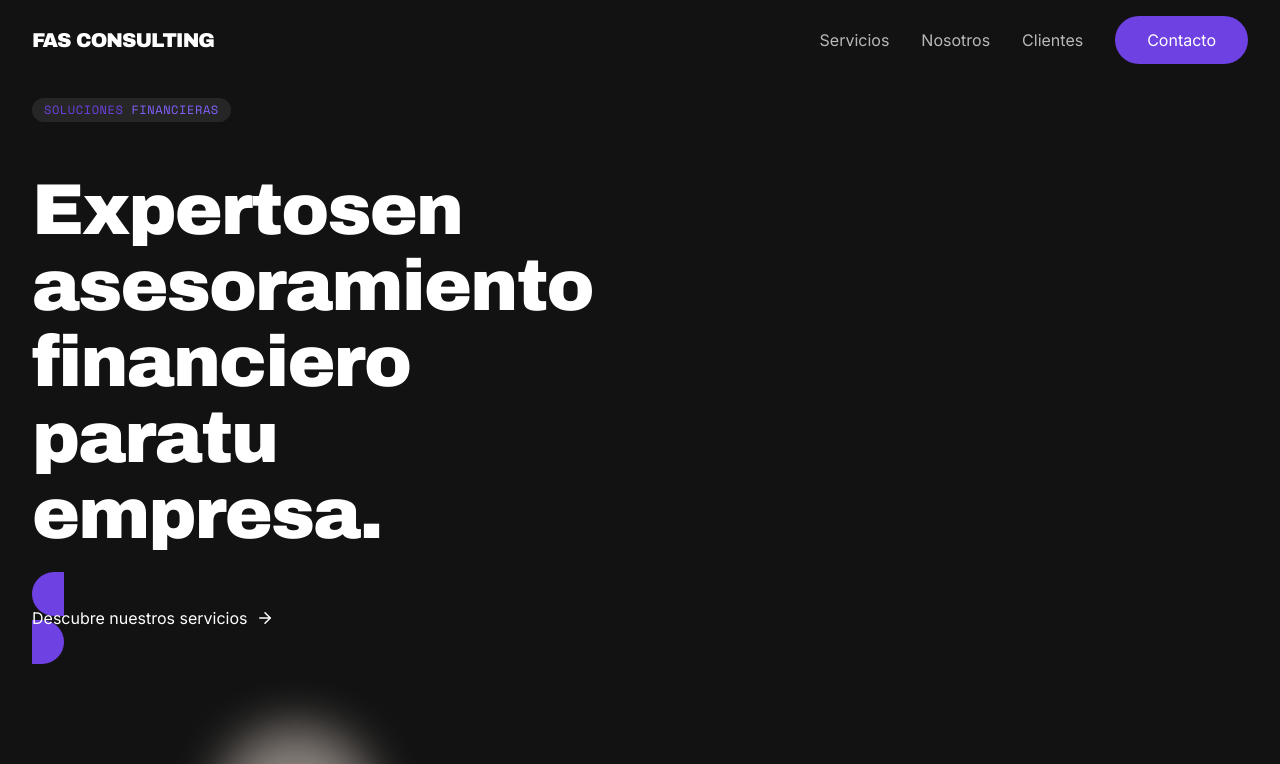
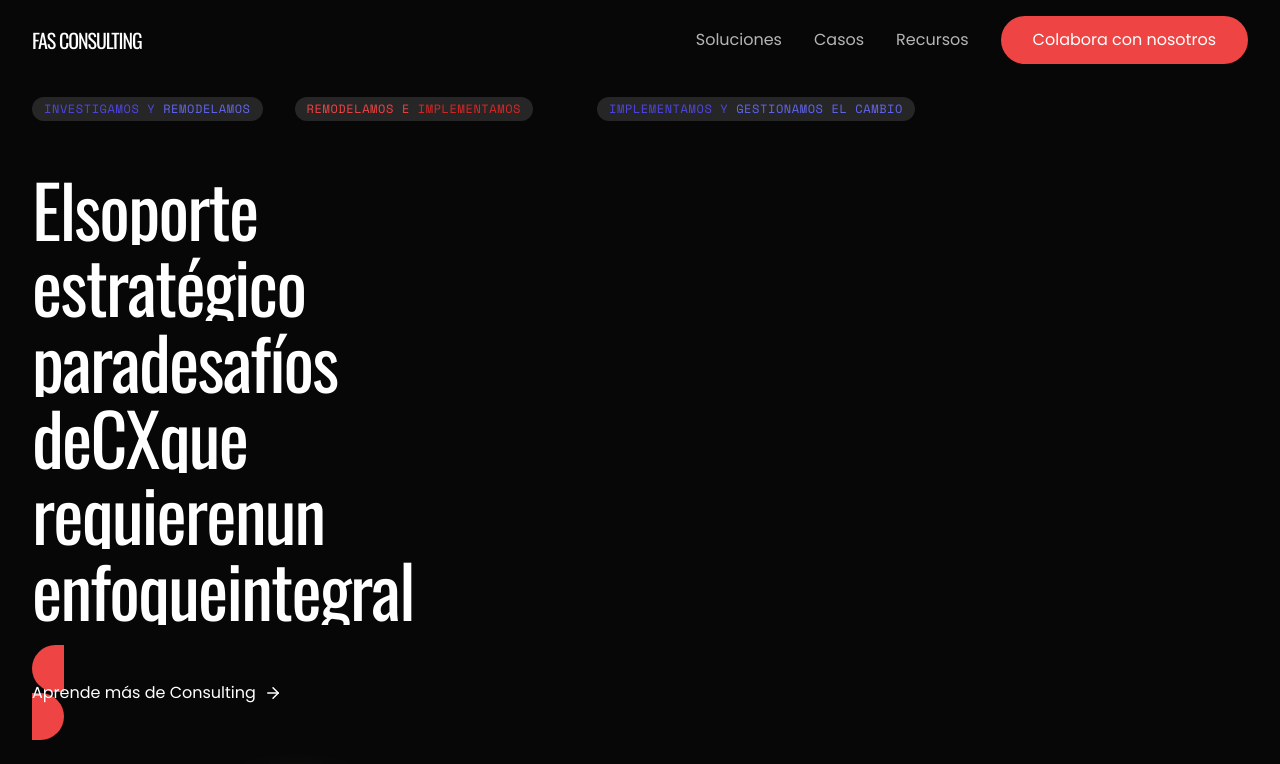
Before and after one commit to cbussalleu/findasense-consulting, a React (Vite) app: page / in a window 1280 px wide. Shown: the top 764 px of the page. Built offline with nearby package versions, Linux system fonts and the light colour scheme.

Commit message:
Update website content and styling
Updates website content, including text, sections, and navigation. Modifies color palette, typography, and adds new sections for consulting services and resources. Adjusts contact information and copyright notice.

```diff
--- a/index.html
+++ b/index.html
@@ -8,6 +8,9 @@
     <meta name="description" content="FAS Consulting - Financial Advisory Services" />
     <meta name="author" content="FAS Consulting" />
     <meta property="og:image" content="/og-image.png" />
+    <link rel="preconnect" href="https://fonts.googleapis.com">
+    <link rel="preconnect" href="https://fonts.gstatic.com" crossorigin>
+    <link href="https://fonts.googleapis.com/css2?family=Oswald:wght@400;500;600;700&family=Poppins:wght@300;400;500;600;700&display=swap" rel="stylesheet">
   </head>
 
   <body>
--- a/src/components/Hero.tsx
+++ b/src/components/Hero.tsx
@@ -35,75 +35,101 @@ export const Hero = () => {
       <div className="section-container">
         <div className="flex flex-col items-start">
           <div className="mb-8">
-            <div className="chip bg-muted text-purple mb-5">SOLUCIONES <span className="text-purple-light">FINANCIERAS</span></div>
+            <div className="chip bg-muted text-accent mb-5">INVESTIGAMOS Y <span className="text-accent-light">REMODELAMOS</span></div>
+            <div className="chip bg-muted text-primary mb-5 ml-0 md:ml-8">REMODELAMOS E <span className="text-primary-dark">IMPLEMENTAMOS</span></div>
+            <div className="chip bg-muted text-purple mb-5 ml-0 md:ml-16">IMPLEMENTAMOS Y <span className="text-purple-light">GESTIONAMOS EL CAMBIO</span></div>
           </div>
 
           <h1 className="text-4xl md:text-6xl lg:text-7xl font-display tracking-tight text-white mb-8">
             <div className="text-reveal-container">
               <span className="text-reveal delay-50">E</span>
-              <span className="text-reveal delay-100">x</span>
-              <span className="text-reveal delay-150">p</span>
-              <span className="text-reveal delay-200">e</span>
-              <span className="text-reveal delay-250">r</span>
-              <span className="text-reveal delay-300">t</span>
+              <span className="text-reveal delay-100">l</span>
+              <span className="text-reveal delay-150"> </span>
+              <span className="text-reveal delay-200">s</span>
+              <span className="text-reveal delay-250">o</span>
+              <span className="text-reveal delay-300">p</span>
               <span className="text-reveal delay-350">o</span>
-              <span className="text-reveal delay-400">s</span>
-              <span className="text-reveal delay-450"> </span>
+              <span className="text-reveal delay-400">r</span>
+              <span className="text-reveal delay-450">t</span>
               <span className="text-reveal delay-500">e</span>
-              <span className="text-reveal delay-550">n</span>
             </div>
             <div className="text-reveal-container mt-1">
-              <span className="text-reveal delay-100">a</span>
+              <span className="text-reveal delay-100">e</span>
               <span className="text-reveal delay-150">s</span>
-              <span className="text-reveal delay-200">e</span>
-              <span className="text-reveal delay-250">s</span>
-              <span className="text-reveal delay-300">o</span>
-              <span className="text-reveal delay-350">r</span>
-              <span className="text-reveal delay-400">a</span>
-              <span className="text-reveal delay-450">m</span>
+              <span className="text-reveal delay-200">t</span>
+              <span className="text-reveal delay-250">r</span>
+              <span className="text-reveal delay-300">a</span>
+              <span className="text-reveal delay-350">t</span>
+              <span className="text-reveal delay-400">é</span>
+              <span className="text-reveal delay-450">g</span>
               <span className="text-reveal delay-500">i</span>
-              <span className="text-reveal delay-550">e</span>
-              <span className="text-reveal delay-600">n</span>
-              <span className="text-reveal delay-650">t</span>
-              <span className="text-reveal delay-700">o</span>
+              <span className="text-reveal delay-550">c</span>
+              <span className="text-reveal delay-600">o</span>
             </div>
             <div className="text-reveal-container mt-1">
-              <span className="text-reveal delay-150">f</span>
-              <span className="text-reveal delay-200">i</span>
-              <span className="text-reveal delay-250">n</span>
+              <span className="text-reveal delay-150">p</span>
+              <span className="text-reveal delay-200">a</span>
+              <span className="text-reveal delay-250">r</span>
               <span className="text-reveal delay-300">a</span>
-              <span className="text-reveal delay-350">n</span>
-              <span className="text-reveal delay-400">c</span>
+              <span className="text-reveal delay-350"> </span>
+              <span className="text-reveal delay-400">d</span>
+              <span className="text-reveal delay-450">e</span>
+              <span className="text-reveal delay-500">s</span>
+              <span className="text-reveal delay-550">a</span>
+              <span className="text-reveal delay-600">f</span>
+              <span className="text-reveal delay-650">í</span>
+              <span className="text-reveal delay-700">o</span>
+              <span className="text-reveal delay-750">s</span>
+            </div>
+            <div className="text-reveal-container mt-1">
+              <span className="text-reveal delay-200">d</span>
+              <span className="text-reveal delay-250">e</span>
+              <span className="text-reveal delay-300"> </span>
+              <span className="text-reveal delay-350">C</span>
+              <span className="text-reveal delay-400">X</span>
+              <span className="text-reveal delay-450"> </span>
+              <span className="text-reveal delay-500">q</span>
+              <span className="text-reveal delay-550">u</span>
+              <span className="text-reveal delay-600">e</span>
+            </div>
+            <div className="text-reveal-container mt-1">
+              <span className="text-reveal delay-250">r</span>
+              <span className="text-reveal delay-300">e</span>
+              <span className="text-reveal delay-350">q</span>
+              <span className="text-reveal delay-400">u</span>
               <span className="text-reveal delay-450">i</span>
               <span className="text-reveal delay-500">e</span>
               <span className="text-reveal delay-550">r</span>
-              <span className="text-reveal delay-600">o</span>
+              <span className="text-reveal delay-600">e</span>
+              <span className="text-reveal delay-650">n</span>
+              <span className="text-reveal delay-700"> </span>
+              <span className="text-reveal delay-750">u</span>
+              <span className="text-reveal delay-800">n</span>
             </div>
             <div className="text-reveal-container mt-1">
-              <span className="text-reveal delay-200">p</span>
-              <span className="text-reveal delay-250">a</span>
-              <span className="text-reveal delay-300">r</span>
-              <span className="text-reveal delay-350">a</span>
-              <span className="text-reveal delay-400"> </span>
-              <span className="text-reveal delay-450">t</span>
-              <span className="text-reveal delay-500">u</span>
-            </div>
-            <div className="text-reveal-container mt-1">
-              <span className="text-reveal delay-250">e</span>
-              <span className="text-reveal delay-300">m</span>
-              <span className="text-reveal delay-350">p</span>
-              <span className="text-reveal delay-400">r</span>
-              <span className="text-reveal delay-450">e</span>
-              <span className="text-reveal delay-500">s</span>
-              <span className="text-reveal delay-550">a</span>
-              <span className="text-reveal delay-600">.</span>
+              <span className="text-reveal delay-300">e</span>
+              <span className="text-reveal delay-350">n</span>
+              <span className="text-reveal delay-400">f</span>
+              <span className="text-reveal delay-450">o</span>
+              <span className="text-reveal delay-500">q</span>
+              <span className="text-reveal delay-550">u</span>
+              <span className="text-reveal delay-600">e</span>
+              <span className="text-reveal delay-650"> </span>
+              <span className="text-reveal delay-700">i</span>
+              <span className="text-reveal delay-750">n</span>
+              <span className="text-reveal delay-800">t</span>
+              <span className="text-reveal delay-850">e</span>
+              <span className="text-reveal delay-900">g</span>
+              <span className="text-reveal delay-950">r</span>
+              <span className="text-reveal delay-1000">a</span>
+              <span className="text-reveal delay-1050">l</span>
             </div>
           </h1>
 
           <div className="mb-12 opacity-0 animate-fade-in" style={{ animationDelay: '1.5s', animationFillMode: 'forwards' }}>
             <a href="#services" className="button-primary group">
               <span className="flex items-center">
-                Descubre nuestros servicios
+                Aprende más de Consulting
                 <ArrowRight className="ml-2 group-hover:translate-x-1 transition-transform duration-300" size={18} />
               </span>
             </a>
@@ -112,21 +138,21 @@ export const Hero = () => {
           <div className="w-full mt-16 relative">
             <div className="w-full aspect-square md:aspect-[2/1] max-w-3xl mx-auto relative opacity-0 animate-fade-in" style={{ animationDelay: '1.8s', animationFillMode: 'forwards' }}>
               <div className="absolute -top-10 -left-10 w-40 h-40 bg-cream rounded-full mix-blend-screen filter blur-xl opacity-50 animate-pulse"></div>
-              <div className="absolute -bottom-10 -right-10 w-40 h-40 bg-purple rounded-full mix-blend-screen filter blur-xl opacity-50 animate-pulse" style={{ animationDelay: '1s' }}></div>
+              <div className="absolute -bottom-10 -right-10 w-40 h-40 bg-accent rounded-full mix-blend-screen filter blur-xl opacity-50 animate-pulse" style={{ animationDelay: '1s' }}></div>
 
               <div className="w-full h-full relative bg-dark border border-white/10 rounded-2xl overflow-hidden">
                 <div className="absolute top-1/2 left-1/2 transform -translate-x-1/2 -translate-y-1/2 w-24 h-24 bg-cream rounded-full opacity-20"></div>
 
                 <div className="absolute bottom-0 left-1/2 transform -translate-x-1/2 translate-y-1/4">
-                  <div className="w-40 h-40 bg-coral/20 filter blur-md rounded-full animate-pulse" style={{ animationDuration: '4s' }}></div>
+                  <div className="w-40 h-40 bg-primary/20 filter blur-md rounded-full animate-pulse" style={{ animationDuration: '4s' }}></div>
                 </div>
 
                 <div className="absolute top-1/2 left-1/2 transform -translate-x-1/2 -translate-y-1/2">
                   <div className="relative">
                     <div className="w-40 h-40 bg-cream rounded-full overflow-hidden">
-                      <div className="w-full h-full bg-cream flex items-center justify-center text-dark font-display text-5xl">FAS</div>
+                      <div className="w-full h-full bg-cream flex items-center justify-center text-secondary font-display text-5xl">FAS</div>
                     </div>
-                    <div className="absolute bottom-0 left-1/2 transform -translate-x-1/2 translate-y-1/3 w-20 h-20 bg-coral rounded-full"></div>
+                    <div className="absolute bottom-0 left-1/2 transform -translate-x-1/2 translate-y-1/3 w-20 h-20 bg-primary rounded-full"></div>
                   </div>
                 </div>
               </div>
--- a/src/components/Navbar.tsx
+++ b/src/components/Navbar.tsx
@@ -24,7 +24,7 @@ export const Navbar = () => {
     <header
       className={cn(
         "fixed top-0 left-0 right-0 z-50 transition-all duration-300 py-4",
-        isScrolled ? "bg-dark/90 backdrop-blur-md py-3" : "bg-transparent"
+        isScrolled ? "bg-secondary/90 backdrop-blur-md py-3" : "bg-transparent"
       )}
     >
       <div className="section-container flex items-center justify-between">
@@ -33,11 +33,11 @@ export const Navbar = () => {
         </a>
 
         <nav className="hidden md:flex items-center space-x-8">
-          <a href="#services" className="nav-link">Servicios</a>
-          <a href="#about" className="nav-link">Nosotros</a>
-          <a href="#work" className="nav-link">Clientes</a>
+          <a href="#services" className="nav-link">Soluciones</a>
+          <a href="#about" className="nav-link">Casos</a>
+          <a href="#work" className="nav-link">Recursos</a>
           <a href="#contact" className="button-primary">
-            <span>Contacto</span>
+            <span>Colabora con nosotros</span>
           </a>
         </nav>
 
@@ -51,35 +51,35 @@ export const Navbar = () => {
       </div>
 
       {isMenuOpen && (
-        <div className="md:hidden absolute top-full left-0 right-0 bg-dark/95 backdrop-blur-md py-4 animate-fade-in">
+        <div className="md:hidden absolute top-full left-0 right-0 bg-secondary/95 backdrop-blur-md py-4 animate-fade-in">
           <div className="section-container flex flex-col space-y-4">
             <a
               href="#services"
               className="nav-link py-2"
               onClick={() => setIsMenuOpen(false)}
             >
-              Servicios
+              Soluciones
             </a>
             <a
               href="#about"
               className="nav-link py-2"
               onClick={() => setIsMenuOpen(false)}
             >
-              Nosotros
+              Casos
             </a>
             <a
               href="#work"
               className="nav-link py-2"
               onClick={() => setIsMenuOpen(false)}
             >
-              Clientes
+              Recursos
             </a>
             <a
               href="#contact"
               className="button-primary inline-block text-center w-full"
               onClick={() => setIsMenuOpen(false)}
             >
-              <span>Contacto</span>
+              <span>Colabora con nosotros</span>
             </a>
           </div>
         </div>
--- /dev/null
+++ b/src/components/SpecializedApproachSection.tsx
@@ -0,0 +1,65 @@
+
+import { useEffect, useRef } from 'react';
+
+export const SpecializedApproachSection = () => {
+  const sectionRef = useRef<HTMLDivElement>(null);
+
+  useEffect(() => {
+    const observer = new IntersectionObserver(
+      ([entry]) => {
+        if (entry.isIntersecting) {
+          entry.target.classList.add('opacity-100');
+          observer.unobserve(entry.target);
+        }
+      },
+      { threshold: 0.1 }
+    );
+
+    if (sectionRef.current) {
+      observer.observe(sectionRef.current);
+    }
+
+    return () => {
+      if (sectionRef.current) {
+        observer.unobserve(sectionRef.current);
+      }
+    };
+  }, []);
+
+  return (
+    <section
+      id="approach"
+      ref={sectionRef}
+      className="py-24 bg-dark opacity-0 transition-opacity duration-1000"
+    >
+      <div className="section-container">
+        <h2 className="text-3xl md:text-4xl font-display text-white text-center mb-16">
+          ¿Cuándo se requiere un enfoque integral y especializado?
+        </h2>
+
+        <div className="grid grid-cols-1 md:grid-cols-3 gap-6">
+          <div className="highlight-box bg-gradient-to-br from-dark to-secondary/40">
+            <div className="mb-6 text-primary text-5xl font-display">01</div>
+            <p className="text-white/90 text-lg">
+              Cuando es clave entender la perspectiva organizacional de la empresa (procesos, estructuras) e integrarla en la solución final.
+            </p>
+          </div>
+
+          <div className="highlight-box bg-gradient-to-br from-dark to-secondary/40">
+            <div className="mb-6 text-accent text-5xl font-display">02</div>
+            <p className="text-white/90 text-lg">
+              Cuando se requiere especializar una capacidad existente de una práctica (ejemplo: investigación de mercado con enfoque estadístico o research organizacional).
+            </p>
+          </div>
+
+          <div className="highlight-box bg-gradient-to-br from-dark to-secondary/40">
+            <div className="mb-6 text-primary text-5xl font-display">03</div>
+            <p className="text-white/90 text-lg">
+              Cuando existe un desafío que, a primera vista, no se puede resolver con una capacidad concreta de FAS.
+            </p>
+          </div>
+        </div>
+      </div>
+    </section>
+  );
+};
--- a/src/index.css
+++ b/src/index.css
@@ -1,6 +1,6 @@
 
-@import url('https://fonts.googleapis.com/css2?family=Inter:wght@300;400;500;600;700&display=swap');
-@import url('https://fonts.googleapis.com/css2?family=Archivo+Black&display=swap');
+@import url('https://fonts.googleapis.com/css2?family=Poppins:wght@300;400;500;600;700&display=swap');
+@import url('https://fonts.googleapis.com/css2?family=Oswald:wght@400;500;600;700&display=swap');
 @import url('https://fonts.googleapis.com/css2?family=Space+Mono:wght@400;700&display=swap');
 
 @tailwind base;
@@ -9,25 +9,25 @@
 
 @layer base {
   :root {
-    --background: 0 0% 7%;
+    --background: 0 0% 3%;
     --foreground: 210 40% 98%;
 
-    --card: 0 0% 10%;
+    --card: 0 0% 7%;
     --card-foreground: 210 40% 98%;
 
-    --popover: 0 0% 7%;
+    --popover: 0 0% 3%;
     --popover-foreground: 210 40% 98%;
 
-    --primary: 265 71% 57%;
+    --primary: 0 84% 60%;
     --primary-foreground: 210 40% 98%;
 
-    --secondary: 0 81% 68%;
+    --secondary: 240 6% 3%;
     --secondary-foreground: 210 40% 98%;
 
     --muted: 0 0% 15%;
     --muted-foreground: 215 20.2% 75.1%;
 
-    --accent: 0 0% 15%;
+    --accent: 247 81% 59%;
     --accent-foreground: 210 40% 98%;
 
     --destructive: 0 62.8% 30.6%;
@@ -35,7 +35,7 @@
 
     --border: 215 27.9% 16.9%;
     --input: 215 27.9% 16.9%;
-    --ring: 265 71% 57%;
+    --ring: 247 81% 59%;
 
     --radius: 0.5rem;
   }
@@ -73,14 +73,56 @@
   .delay-200 {
     animation-delay: 0.2s;
   }
+  .delay-250 {
+    animation-delay: 0.25s;
+  }
   .delay-300 {
     animation-delay: 0.3s;
+  }
+  .delay-350 {
+    animation-delay: 0.35s;
   }
   .delay-400 {
     animation-delay: 0.4s;
   }
+  .delay-450 {
+    animation-delay: 0.45s;
+  }
   .delay-500 {
     animation-delay: 0.5s;
+  }
+  .delay-550 {
+    animation-delay: 0.55s;
+  }
+  .delay-600 {
+    animation-delay: 0.6s;
+  }
+  .delay-650 {
+    animation-delay: 0.65s;
+  }
+  .delay-700 {
+    animation-delay: 0.7s;
+  }
+  .delay-750 {
+    animation-delay: 0.75s;
+  }
+  .delay-800 {
+    animation-delay: 0.8s;
+  }
+  .delay-850 {
+    animation-delay: 0.85s;
+  }
+  .delay-900 {
+    animation-delay: 0.9s;
+  }
+  .delay-950 {
+    animation-delay: 0.95s;
+  }
+  .delay-1000 {
+    animation-delay: 1s;
+  }
+  .delay-1050 {
+    animation-delay: 1.05s;
   }
 
   /* Custom utils */
@@ -89,7 +131,7 @@
   }
 
   .glass {
-    background: rgba(18, 18, 18, 0.5);
+    background: rgba(7, 7, 7, 0.5);
     backdrop-filter: blur(10px);
   }
 
@@ -108,7 +150,7 @@
   }
 
   .highlight-text {
-    @apply text-purple relative inline-block;
+    @apply text-accent relative inline-block;
   }
 
   .chip {
@@ -116,12 +158,12 @@
   }
 
   .button-primary {
-    @apply relative px-8 py-3 bg-purple text-white rounded-full overflow-hidden transition-all duration-300 transform hover:scale-105 hover:shadow-lg;
+    @apply relative px-8 py-3 bg-primary text-white rounded-full overflow-hidden transition-all duration-300 transform hover:scale-105 hover:shadow-lg;
   }
 
   .button-primary::before {
     content: '';
-    @apply absolute inset-0 bg-purple-light transform scale-x-0 origin-right transition-transform duration-500;
+    @apply absolute inset-0 bg-primary-dark transform scale-x-0 origin-right transition-transform duration-500;
   }
 
   .button-primary:hover::before {
@@ -141,6 +183,6 @@
   }
 
   .nav-link {
-    @apply relative text-white/70 hover:text-white transition-colors duration-300 after:content-[''] after:absolute after:w-full after:scale-x-0 after:h-0.5 after:bottom-0 after:left-0 after:bg-purple after:origin-bottom-right after:transition-transform after:duration-300 hover:after:scale-x-100 hover:after:origin-bottom-left;
+    @apply relative text-white/70 hover:text-white transition-colors duration-300 after:content-[''] after:absolute after:w-full after:scale-x-0 after:h-0.5 after:bottom-0 after:left-0 after:bg-accent after:origin-bottom-right after:transition-transform after:duration-300 hover:after:scale-x-100 hover:after:origin-bottom-left;
   }
 }
--- a/src/pages/Index.tsx
+++ b/src/pages/Index.tsx
@@ -1,6 +1,7 @@
 
 import { Navbar } from "@/components/Navbar";
 import { Hero } from "@/components/Hero";
+import { SpecializedApproachSection } from "@/components/SpecializedApproachSection";
 import { GrowthSection } from "@/components/GrowthSection";
 import { ProofSection } from "@/components/ProofSection";
 import { ContactSection } from "@/components/ContactSection";
@@ -10,6 +11,7 @@ const Index = () => {
     <div className="min-h-screen bg-dark text-white overflow-hidden">
       <Navbar />
       <Hero />
+      <SpecializedApproachSection />
       <GrowthSection />
       <ProofSection />
       <ContactSection />
--- a/tailwind.config.ts
+++ b/tailwind.config.ts
@@ -20,8 +20,8 @@ export default {
 		},
 		extend: {
 			fontFamily: {
-				sans: ["Inter", "sans-serif"],
-				display: ["'Archivo Black'", "sans-serif"],
+				sans: ["Poppins", "Inter", "sans-serif"],
+				display: ["Oswald", "'Archivo Black'", "sans-serif"],
 				mono: ["'Space Mono'", "monospace"]
 			},
 			colors: {
@@ -30,30 +30,36 @@ export default {
 				ring: 'hsl(var(--ring))',
 				background: 'hsl(var(--background))',
 				foreground: 'hsl(var(--foreground))',
-				primary: 'hsl(var(--primary))',
-				'primary-foreground': 'hsl(var(--primary-foreground))',
-				secondary: 'hsl(var(--secondary))',
-				'secondary-foreground': 'hsl(var(--secondary-foreground))',
+				primary: {
+					DEFAULT: '#EF4444',
+					dark: '#DC2626'
+				},
+				secondary: {
+					DEFAULT: '#070707',
+					light: '#262626'
+				},
+				accent: {
+					DEFAULT: '#4F46E5',
+					light: '#6366F1'
+				},
 				destructive: 'hsl(var(--destructive))',
 				'destructive-foreground': 'hsl(var(--destructive-foreground))',
 				muted: 'hsl(var(--muted))',
 				'muted-foreground': 'hsl(var(--muted-foreground))',
-				accent: 'hsl(var(--accent))',
-				'accent-foreground': 'hsl(var(--accent-foreground))',
 				popover: 'hsl(var(--popover))',
 				'popover-foreground': 'hsl(var(--popover-foreground))',
 				card: 'hsl(var(--card))',
 				'card-foreground': 'hsl(var(--card-foreground))',
 				purple: {
-					DEFAULT: '#6E41E2',
-					light: '#8561FF'
+					DEFAULT: '#4F46E5',
+					light: '#6366F1'
 				},
 				coral: {
-					DEFAULT: '#FF5C5C',
-					light: '#FF7B7B'
+					DEFAULT: '#EF4444',
+					light: '#F87171'
 				},
 				cream: '#FFF0E5',
-				dark: '#121212'
+				dark: '#070707'
 			},
 			borderRadius: {
 				lg: 'var(--radius)',
```
